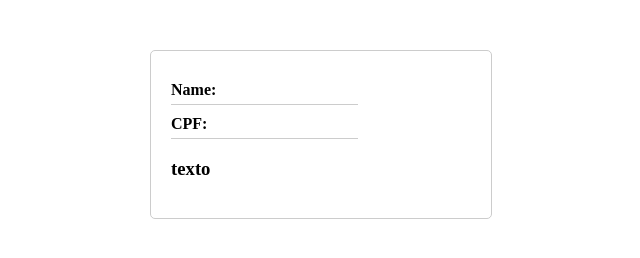
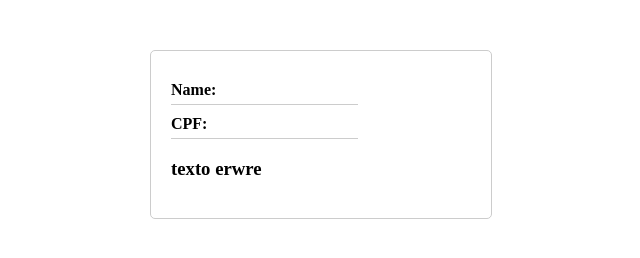
Before and after one commit to luuuuan/DevOps, a plain HTML site: page index.html in a window 1280 px wide. Shown: the full height of the page, 319-959 px from the left. Drawn offline with Linux system fonts and the light colour scheme.

```diff
--- a/index.html
+++ b/index.html
@@ -51,7 +51,7 @@
         <label for="cpf">CPF:</label>
         <input type="text" id="cpf">
 
-        <h3>texto</h3>
+        <h3>texto erwre</h3>
     </div>
 </body>
 </html>
```
